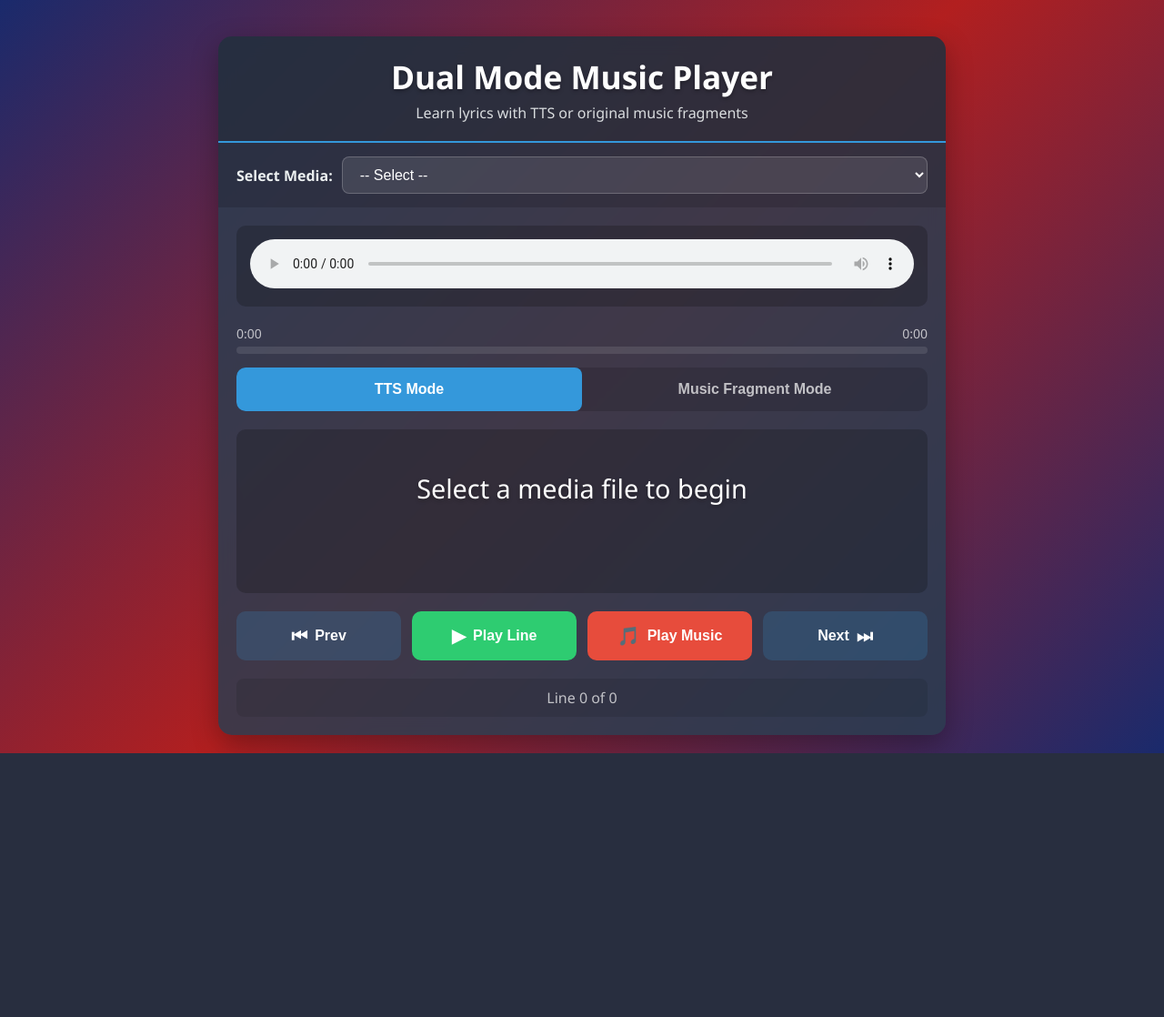
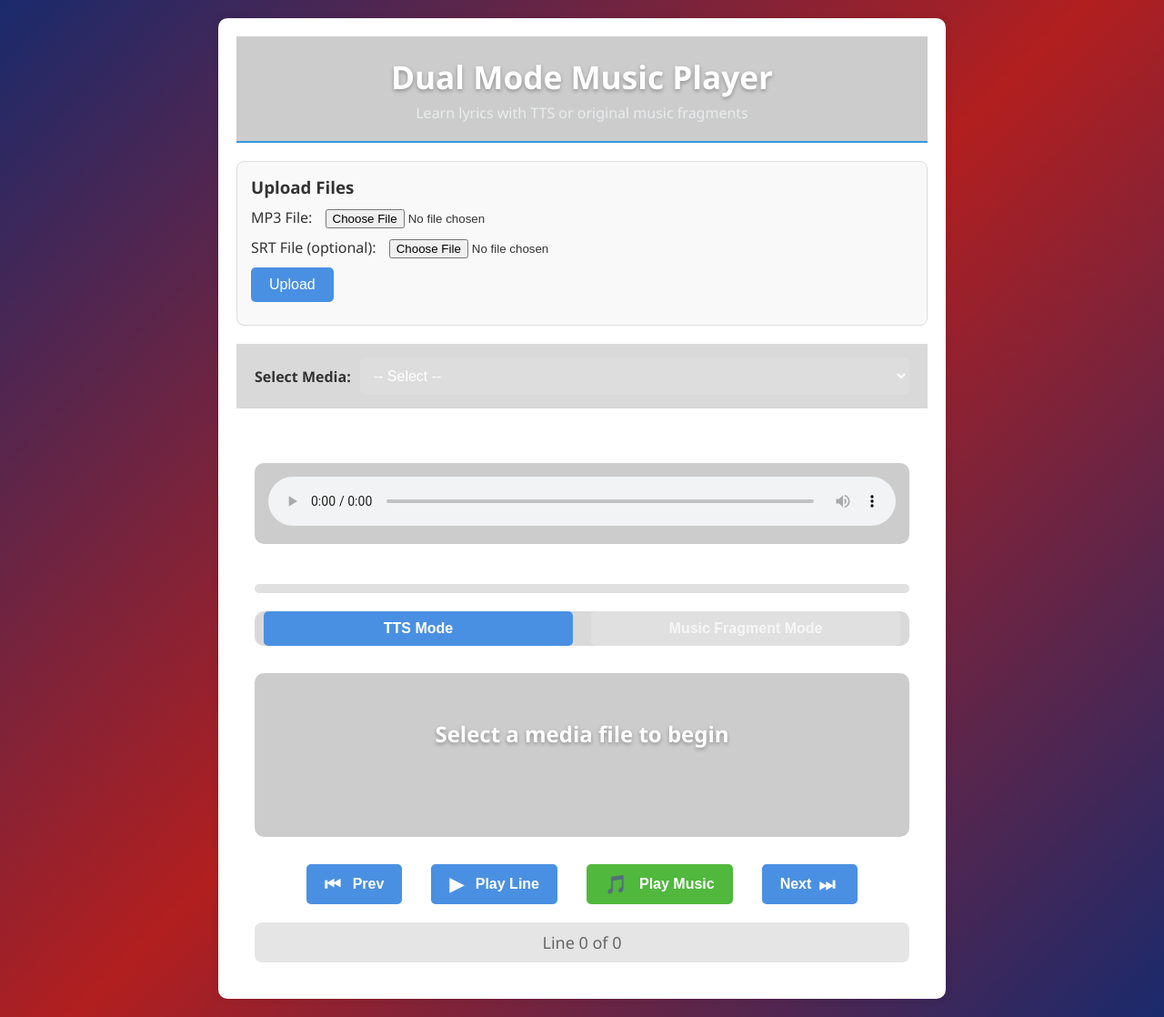
Before and after one commit to rudycinho/shadower, a Flask app: page / in a window 1280 px wide. Shown: the whole page at 91% size. Before the commit the page ends 828 px from the top, so only its background shows below. Run offline with Flask 3, Linux system fonts and the light colour scheme.

Commit message:
fifth commit

```diff
--- a/app.py
+++ b/app.py
@@ -2,82 +2,145 @@ from flask import Flask, render_template, request, jsonify, send_file
 import os
 import re
 import html
+import io
+import uuid
+import shutil
 from datetime import timedelta
-import io
 from googletrans import Translator
 from gtts import gTTS
 
 app = Flask(__name__)
 translator = Translator()
 
-# Parseador mejorado de archivos SRT con manejo de caracteres especiales
-def parse_srt(file_path):
-    subtitles = []
-    with open(file_path, 'r', encoding='utf-8-sig') as f:  # Usar utf-8-sig para BOM
-        content = f.read()
+# Configuración
+UPLOAD_FOLDER = 'temp_uploads'
+ALLOWED_EXTENSIONS = {'mp3', 'srt'}
 
-    blocks = content.strip().split('\n\n')
-    for block in blocks:
-        lines = block.split('\n')
-        if len(lines) >= 3:
-            try:
-                index = int(lines[0])
-                timecode = lines[1]
-                text = ' '.join(lines[2:])
+# Crear carpeta temporal si no existe
+os.makedirs(UPLOAD_FOLDER, exist_ok=True)
+app.config['UPLOAD_FOLDER'] = UPLOAD_FOLDER
 
-                # Decodificar caracteres especiales HTML
-                text = html.unescape(text)
-                # Eliminar etiquetas HTML
-                text = re.sub(r'<[^>]+>', '', text)
+class SRTProcessor:
+    """Clase para procesar archivos SRT"""
+    @staticmethod
+    def parse_srt(file_path):
+        subtitles = []
+        try:
+            with open(file_path, 'r', encoding='utf-8-sig') as f:
+                content = f.read()
 
-                # Parsear tiempos
-                start_end = timecode.split(' --> ')
-                start = parse_time(start_end[0])
-                end = parse_time(start_end[1])
+            blocks = content.strip().split('\n\n')
+            for block in blocks:
+                lines = block.split('\n')
+                if len(lines) >= 3:
+                    index = int(lines[0])
+                    timecode = lines[1]
+                    text = ' '.join(lines[2:])
 
-                subtitles.append({
-                    'index': index,
-                    'start': start,
-                    'end': end,
-                    'text': text
-                })
-            except Exception as e:
-                print(f"Error parsing block: {e}")
-    return subtitles
+                    # Decodificar caracteres especiales
+                    text = html.unescape(text)
+                    text = re.sub(r'<[^>]+>', '', text)
 
-# Convertir tiempo SRT a segundos
-def parse_time(time_str):
-    parts = time_str.replace(',', ':').split(':')
-    if len(parts) == 4:  # Formato hh:mm:ss:ms
-        h, m, s, ms = map(int, parts)
-        return h*3600 + m*60 + s + ms/1000.0
-    elif len(parts) == 3:  # Formato hh:mm:ss
-        h, m, s = map(int, parts)
-        return h*3600 + m*60 + s
-    return 0
+                    # Parsear tiempos
+                    start_end = timecode.split(' --> ')
+                    start = SRTProcessor.parse_time(start_end[0])
+                    end = SRTProcessor.parse_time(start_end[1])
+
+                    subtitles.append({
+                        'index': index,
+                        'start': start,
+                        'end': end,
+                        'text': text
+                    })
+            return subtitles
+        except Exception as e:
+            print(f"Error parsing SRT: {e}")
+            return []
+
+    @staticmethod
+    def parse_time(time_str):
+        parts = time_str.replace(',', ':').split(':')
+        if len(parts) == 4:
+            h, m, s, ms = map(int, parts)
+            return h*3600 + m*60 + s + ms/1000.0
+        elif len(parts) == 3:
+            h, m, s = map(int, parts)
+            return h*3600 + m*60 + s
+        return 0
+
+class MediaManager:
+    """Clase para gestionar archivos multimedia"""
+    def __init__(self, upload_folder):
+        self.upload_folder = upload_folder
+
+    def get_media_files(self):
+        srt_files = [f for f in os.listdir(self.upload_folder) if f.endswith('.srt')]
+        mp3_files = [f for f in os.listdir(self.upload_folder) if f.endswith('.mp3')]
+
+        media_files = []
+        for mp3 in mp3_files:
+            base_name = os.path.splitext(mp3)[0]
+            srt_match = next((s for s in srt_files if s.startswith(base_name)), None)
+            media_files.append({
+                'mp3': mp3,
+                'srt': srt_match
+            })
+        return media_files
+
+    def allowed_file(self, filename):
+        return '.' in filename and \
+               filename.rsplit('.', 1)[1].lower() in ALLOWED_EXTENSIONS
+
+    def save_uploaded_file(self, file):
+        if file and self.allowed_file(file.filename):
+            unique_id = str(uuid.uuid4())[:8]
+            filename = f"{unique_id}_{file.filename}"
+            file_path = os.path.join(self.upload_folder, filename)
+            file.save(file_path)
+            return filename
+        return None
+
+class TranslationService:
+    """Clase para manejar traducciones"""
+    def __init__(self):
+        self.translator = Translator()
+
+    def translate_text(self, text, src='en', dest='es'):
+        try:
+            translation = self.translator.translate(text, src=src, dest=dest)
+            return translation.text
+        except Exception as e:
+            print(f"Translation error: {e}")
+            return "Translation error"
+
+class TTSService:
+    """Clase para generar audio con texto a voz"""
+    @staticmethod
+    def generate_tts_audio(text, lang='en', slow=False):
+        try:
+            tts = gTTS(text=text, lang=lang, slow=slow)
+            audio_io = io.BytesIO()
+            tts.write_to_fp(audio_io)
+            audio_io.seek(0)
+            return audio_io
+        except Exception as e:
+            print(f"TTS error: {e}")
+            return None
+
+# Instanciar servicios
+media_manager = MediaManager(app.config['UPLOAD_FOLDER'])
+translation_service = TranslationService()
 
 @app.route('/')
 def index():
-    # Buscar automáticamente archivos en el directorio
-    srt_files = [f for f in os.listdir() if f.endswith('.srt')]
-    mp3_files = [f for f in os.listdir() if f.endswith('.mp3')]
-
-    # Emparejar archivos por nombre base
-    media_files = []
-    for mp3 in mp3_files:
-        base_name = os.path.splitext(mp3)[0]
-        srt_match = next((s for s in srt_files if s.startswith(base_name)), None)
-        media_files.append({
-            'mp3': mp3,
-            'srt': srt_match
-        })
-
+    media_files = media_manager.get_media_files()
     return render_template('player.html', media_files=media_files)
 
 @app.route('/load_srt/<filename>')
 def load_srt(filename):
     try:
-        subtitles = parse_srt(filename)
+        file_path = os.path.join(app.config['UPLOAD_FOLDER'], filename)
+        subtitles = SRTProcessor.parse_srt(file_path)
         return jsonify(subtitles)
     except Exception as e:
         return jsonify({'error': str(e)}), 500
@@ -85,11 +148,8 @@ def load_srt(filename):
 @app.route('/translate', methods=['POST'])
 def translate():
     text = request.json['text']
-    try:
-        translation = translator.translate(text, src='en', dest='es')
-        return jsonify({'translation': translation.text})
-    except Exception as e:
-        return jsonify({'error': str(e)}), 500
+    translation = translation_service.translate_text(text)
+    return jsonify({'translation': translation})
 
 @app.route('/tts')
 def tts():
@@ -97,18 +157,55 @@ def tts():
     lang = request.args.get('lang', 'en')
     slow = request.args.get('slow', 'false') == 'true'
 
-    try:
-        tts = gTTS(text=text, lang=lang, slow=slow)
-        audio_io = io.BytesIO()
-        tts.write_to_fp(audio_io)
-        audio_io.seek(0)
+    audio_io = TTSService.generate_tts_audio(text, lang, slow)
+    if audio_io:
         return send_file(audio_io, mimetype='audio/mpeg')
-    except Exception as e:
-        return jsonify({'error': str(e)}), 500
+    return jsonify({'error': 'TTS generation failed'}), 500
 
 @app.route('/audio/<filename>')
 def serve_audio(filename):
-    return send_file(filename, mimetype='audio/mpeg')
+    file_path = os.path.join(app.config['UPLOAD_FOLDER'], filename)
+    return send_file(file_path, mimetype='audio/mpeg')
+
+@app.route('/upload', methods=['POST'])
+def upload_file():
+    if 'mp3' not in request.files:
+        return jsonify({'error': 'No MP3 file part'}), 400
+
+    mp3_file = request.files['mp3']
+    srt_file = request.files.get('srt', None)
+
+    if mp3_file.filename == '':
+        return jsonify({'error': 'No selected MP3 file'}), 400
+
+    mp3_filename = media_manager.save_uploaded_file(mp3_file)
+    if not mp3_filename:
+        return jsonify({'error': 'Invalid MP3 file'}), 400
+
+    srt_filename = None
+    if srt_file and srt_file.filename != '':
+        srt_filename = media_manager.save_uploaded_file(srt_file)
+
+    return jsonify({
+        'success': True,
+        'mp3': mp3_filename,
+        'srt': srt_filename
+    }), 200
+
+# Limpiar archivos temporales al reiniciar
+def clean_temp_folder():
+    folder = app.config['UPLOAD_FOLDER']
+    for filename in os.listdir(folder):
+        file_path = os.path.join(folder, filename)
+        try:
+            if os.path.isfile(file_path) or os.path.islink(file_path):
+                os.unlink(file_path)
+            elif os.path.isdir(file_path):
+                shutil.rmtree(file_path)
+        except Exception as e:
+            print(f'Failed to delete {file_path}. Reason: {e}')
 
 if __name__ == '__main__':
+    # Limpiar archivos temporales al iniciar
+    clean_temp_folder()
     app.run(host='0.0.0.0', port=5000, debug=True)
--- a/static/css/style.css
+++ b/static/css/style.css
@@ -240,3 +240,171 @@ select:focus {
 .icon {
     font-size: 20px;
 }
+
+body {
+    font-family: 'Segoe UI', Tahoma, Geneva, Verdana, sans-serif;
+    background-color: #f0f2f5;
+    margin: 0;
+    padding: 20px;
+    color: #333;
+}
+
+.container {
+    max-width: 800px;
+    margin: 0 auto;
+    background: white;
+    padding: 20px;
+    border-radius: 10px;
+    box-shadow: 0 0 10px rgba(0,0,0,0.1);
+}
+
+.header {
+    text-align: center;
+    margin-bottom: 20px;
+}
+
+.media-selector {
+    margin: 20px 0;
+}
+
+select {
+    width: 100%;
+    padding: 10px;
+    border-radius: 5px;
+    border: 1px solid #ddd;
+}
+
+.player-section {
+    margin-top: 20px;
+}
+
+.audio-player {
+    margin: 20px 0;
+}
+
+.progress-container {
+    margin: 20px 0;
+}
+
+.progress-info {
+    display: flex;
+    justify-content: space-between;
+    margin-bottom: 5px;
+}
+
+.progress-bar {
+    width: 100%;
+    height: 10px;
+    background-color: #e0e0e0;
+    border-radius: 5px;
+    overflow: hidden;
+}
+
+.progress-fill {
+    height: 100%;
+    background-color: #4a90e2;
+    width: 0%;
+}
+
+.mode-selector {
+    display: flex;
+    justify-content: center;
+    margin: 20px 0;
+}
+
+.mode-btn {
+    padding: 10px 20px;
+    margin: 0 10px;
+    border: none;
+    border-radius: 5px;
+    background-color: #e0e0e0;
+    cursor: pointer;
+    font-weight: bold;
+}
+
+.mode-btn.active {
+    background-color: #4a90e2;
+    color: white;
+}
+
+.line-display {
+    text-align: center;
+    margin: 30px 0;
+}
+
+.current-line {
+    font-size: 24px;
+    font-weight: bold;
+    margin-bottom: 10px;
+    min-height: 40px;
+}
+
+.translation {
+    font-size: 18px;
+    color: #666;
+    min-height: 30px;
+}
+
+.controls {
+    display: flex;
+    justify-content: center;
+    margin: 20px 0;
+}
+
+.control-btn {
+    padding: 10px 20px;
+    margin: 0 10px;
+    border: none;
+    border-radius: 5px;
+    background-color: #4a90e2;
+    color: white;
+    cursor: pointer;
+    font-size: 16px;
+    display: flex;
+    align-items: center;
+}
+
+.control-btn .icon {
+    margin-right: 5px;
+}
+
+.play-music-btn {
+    background-color: #50b83c;
+}
+
+.line-counter {
+    text-align: center;
+    font-size: 18px;
+    color: #666;
+}
+
+/* Estilos para la sección de subida */
+.upload-section {
+    margin: 20px 0;
+    padding: 15px;
+    border: 1px solid #ddd;
+    border-radius: 8px;
+    background-color: #f9f9f9;
+}
+
+.upload-section h3 {
+    margin-top: 0;
+}
+
+.upload-section div {
+    margin: 10px 0;
+}
+
+.upload-section input[type="file"] {
+    margin-left: 10px;
+}
+
+.upload-section button[type="submit"] {
+    padding: 10px 20px;
+    background-color: #4a90e2;
+    color: white;
+    border: none;
+    border-radius: 5px;
+    cursor: pointer;
+    font-size: 16px;
+}
--- a/static/js/script.js
+++ b/static/js/script.js
@@ -4,6 +4,15 @@ let audioPlayer;
 let lineAudio = new Audio();
 let currentMode = 'tts';
 let musicFragmentTimeout;
+
+// Función para manejar errores de reproducción
+function handlePlayError(error) {
+    if (error.name === 'AbortError') {
+        console.log('Playback aborted intentionally');
+    } else {
+        console.error('Error playing audio:', error);
+    }
+}
 
 document.addEventListener('DOMContentLoaded', () => {
     audioPlayer = document.getElementById('audioPlayer');
@@ -21,6 +30,8 @@ document.addEventListener('DOMContentLoaded', () => {
     const progressFill = document.getElementById('progressFill');
     const currentTime = document.getElementById('currentTime');
     const totalTime = document.getElementById('totalTime');
+    const uploadForm = document.getElementById('uploadForm');
+    const uploadStatus = document.getElementById('uploadStatus');
 
     // Formatear tiempo para mostrar
     function formatTime(seconds) {
@@ -116,11 +127,11 @@ document.addEventListener('DOMContentLoaded', () => {
             if (currentMode === 'tts') {
                 // Modo TTS: Reproducir con síntesis de voz
                 lineAudio.src = `/tts?text=${encodeURIComponent(line.text)}`;
-                lineAudio.play();
+                lineAudio.play().catch(handlePlayError);
             } else {
                 // Modo Música: Saltar al inicio de la línea
                 audioPlayer.currentTime = line.start;
-                audioPlayer.play();
+                audioPlayer.play().catch(handlePlayError);
             }
         }
     });
@@ -132,19 +143,20 @@ document.addEventListener('DOMContentLoaded', () => {
 
             // Cancelar cualquier reproducción anterior
             if (musicFragmentTimeout) clearTimeout(musicFragmentTimeout);
+
+            // Pausar y luego reproducir después de un breve retraso para evitar AbortError
             audioPlayer.pause();
-
-            // Establecer tiempo de inicio
-            audioPlayer.currentTime = line.start;
-            audioPlayer.play();
-
-            // Calcular duración del fragmento
-            const fragmentDuration = (line.end - line.start) * 1000;
-
-            // Detener después de la duración del fragmento
-            musicFragmentTimeout = setTimeout(() => {
-                audioPlayer.pause();
-            }, fragmentDuration);
+            setTimeout(() => {
+                audioPlayer.currentTime = line.start;
+                audioPlayer.play()
+                    .then(() => {
+                        const fragmentDuration = (line.end - line.start) * 1000;
+                        musicFragmentTimeout = setTimeout(() => {
+                            audioPlayer.pause();
+                        }, fragmentDuration);
+                    })
+                    .catch(handlePlayError);
+            }, 50);
         }
     });
 
@@ -176,4 +188,35 @@ document.addEventListener('DOMContentLoaded', () => {
             }
         }
     }
+
+    // Manejar subida de archivos
+    uploadForm.addEventListener('submit', (e) => {
+        e.preventDefault();
+        const formData = new FormData(uploadForm);
+
+        uploadStatus.textContent = 'Uploading files...';
+
+        fetch('/upload', {
+            method: 'POST',
+            body: formData
+        })
+        .then(response => response.json())
+        .then(data => {
+            if (data.success) {
+                uploadStatus.textContent = 'Upload successful!';
+                // Actualizar la lista de selección
+                const option = document.createElement('option');
+                option.value = data.mp3;
+                option.dataset.srt = data.srt || '';
+                option.textContent = `${data.mp3} ${data.srt ? '(with subtitles)' : ''}`;
+                mediaSelect.appendChild(option);
+            } else {
+                uploadStatus.textContent = `Error: ${data.error}`;
+            }
+        })
+        .catch(error => {
+            uploadStatus.textContent = 'Upload failed';
+            console.error('Upload error:', error);
+        });
+    });
 });
--- a/templates/player.html
+++ b/templates/player.html
@@ -3,12 +3,30 @@
 <head>
     <title>Dual Mode Audio Player</title>
     <link rel="stylesheet" href="{{ url_for('static', filename='css/style.css') }}">
+    <link rel="icon" href="data:,"> <!-- Favicon vacío para evitar error 404 -->
 </head>
 <body>
     <div class="container">
         <div class="header">
             <h1>Dual Mode Music Player</h1>
             <p>Learn lyrics with TTS or original music fragments</p>
+        </div>
+
+        <!-- Sección para subir archivos -->
+        <div class="upload-section">
+            <h3>Upload Files</h3>
+            <form id="uploadForm" enctype="multipart/form-data">
+                <div>
+                    <label>MP3 File:</label>
+                    <input type="file" name="mp3" accept=".mp3" required>
+                </div>
+                <div>
+                    <label>SRT File (optional):</label>
+                    <input type="file" name="srt" accept=".srt">
+                </div>
+                <button type="submit">Upload</button>
+            </form>
+            <div id="uploadStatus"></div>
         </div>
 
         <div class="media-selector">
```
Also changed, not shown: 1 other file.
